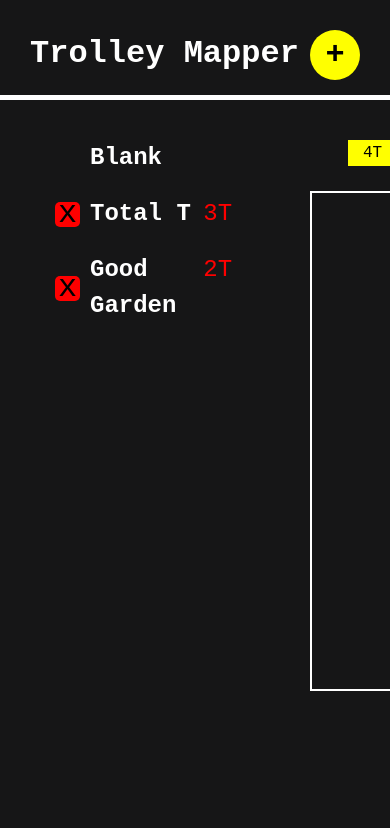
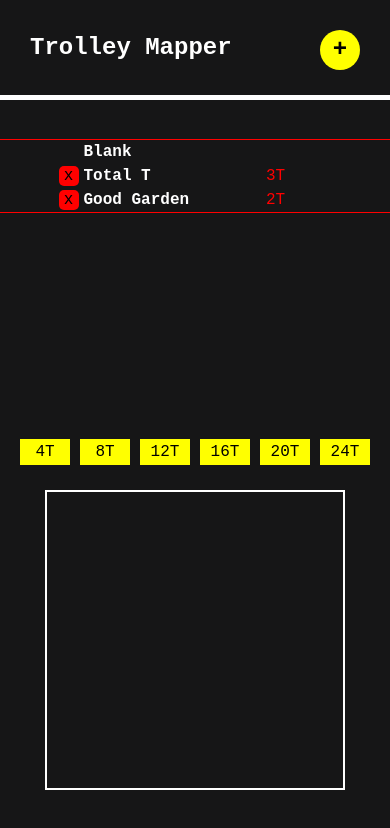
Before and after one commit to LGRV-alt/TrolleyMapper, a plain HTML site: page index.html in a window 390 px wide. Shown: the top 828 px of the page. Drawn offline with Linux system fonts and the light colour scheme.

Commit message:
started work on mobile display
added media query, need to add for other browser sizes

```diff
--- a/style.css
+++ b/style.css
@@ -49,7 +49,8 @@ h6 {
 html,
 body {
   margin: 0;
-  height: 100%;
+  height: 100vh;
+  width: 100vw;
   overflow: hidden;
   font-family: "Courier New", Courier, monospace;
 }
@@ -265,3 +266,86 @@ body {
   cursor: pointer;
   color: red;
 }
+
+@media (max-width: 480px) {
+  .del_customer {
+    height: 20px;
+    width: 20px;
+    font-size: 1rem;
+  }
+  .main_section {
+    margin-top: 40px;
+    height: 80%;
+    display: flex;
+    flex-direction: column;
+    justify-content: space-between;
+  }
+
+  .nav_title {
+    font-size: 1.5rem;
+  }
+
+  .nav_button {
+    height: 40px;
+    width: 40px;
+    font-size: 1.5rem;
+    align-items: center;
+  }
+
+  .customer_info {
+    font-size: 0.5rem;
+  }
+
+  .customer_box {
+    font-size: 1rem;
+    display: grid;
+    grid-template-columns: 25px 1fr 1fr;
+    grid-template-rows: 1fr;
+    grid-column-gap: 0px;
+    grid-row-gap: 0px;
+    margin-left: 15%;
+    max-width: 100%;
+    min-width: 100%;
+    margin-bottom: 0px;
+  }
+
+  .customer_info {
+    outline: solid red 1px;
+    display: flex;
+    flex-direction: row;
+    justify-content: space-between;
+    flex-wrap: wrap;
+    margin: 0px;
+  }
+
+  .lorry_map {
+    background-color: #161617;
+    border: solid white 2px;
+    width: 300px;
+    height: 300px;
+    display: grid;
+    grid-template-columns: repeat(4, 1fr);
+    grid-template-rows: repeat(6, 1fr);
+    grid-column-gap: 0px;
+    grid-row-gap: 0px;
+  }
+
+  .lorry_info {
+    display: flex;
+    flex-direction: column;
+    justify-content: center;
+    align-items: center;
+  }
+
+  .inputField {
+    width: 100%;
+  }
+
+  .map_buttons {
+    width: 100%;
+    display: flex;
+    justify-content: center;
+    align-items: center;
+    gap: 10px;
+  }
+}
```
Also changed, not shown: index.html (+1 -0 lines).
